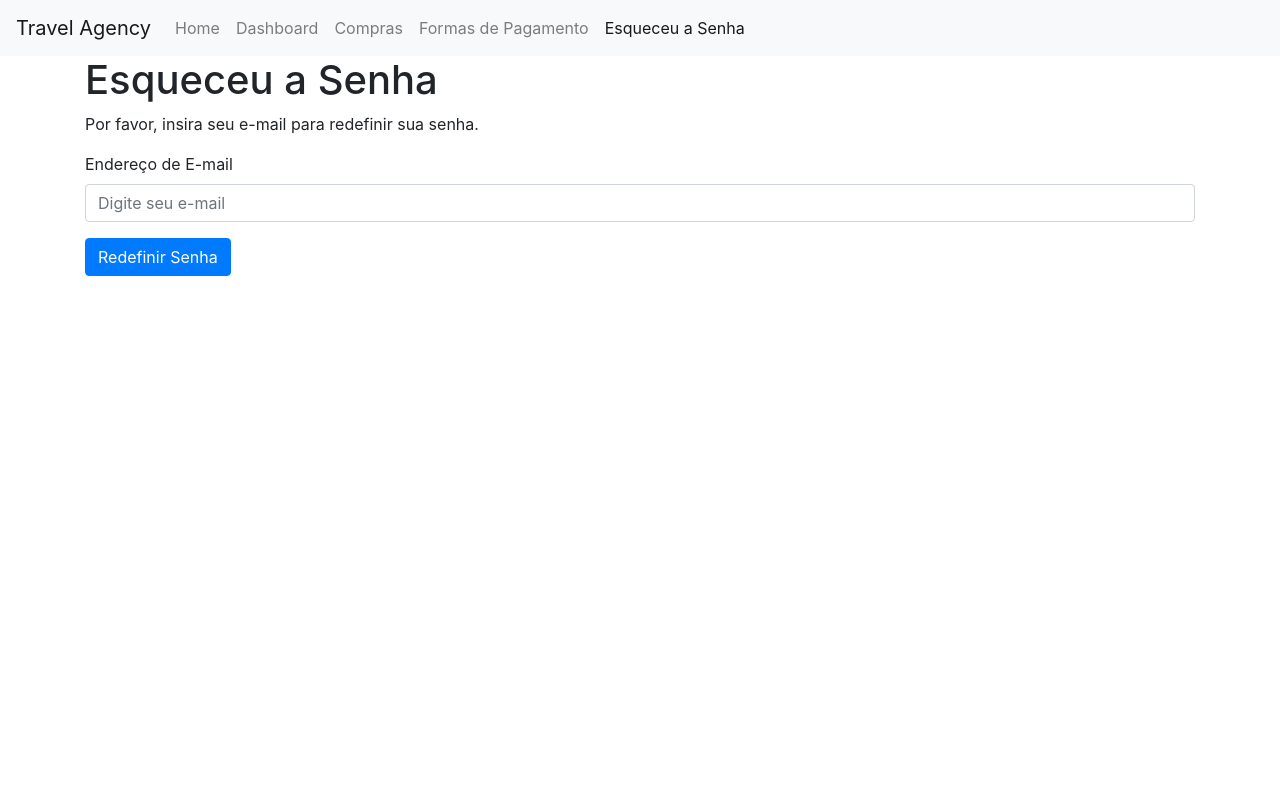
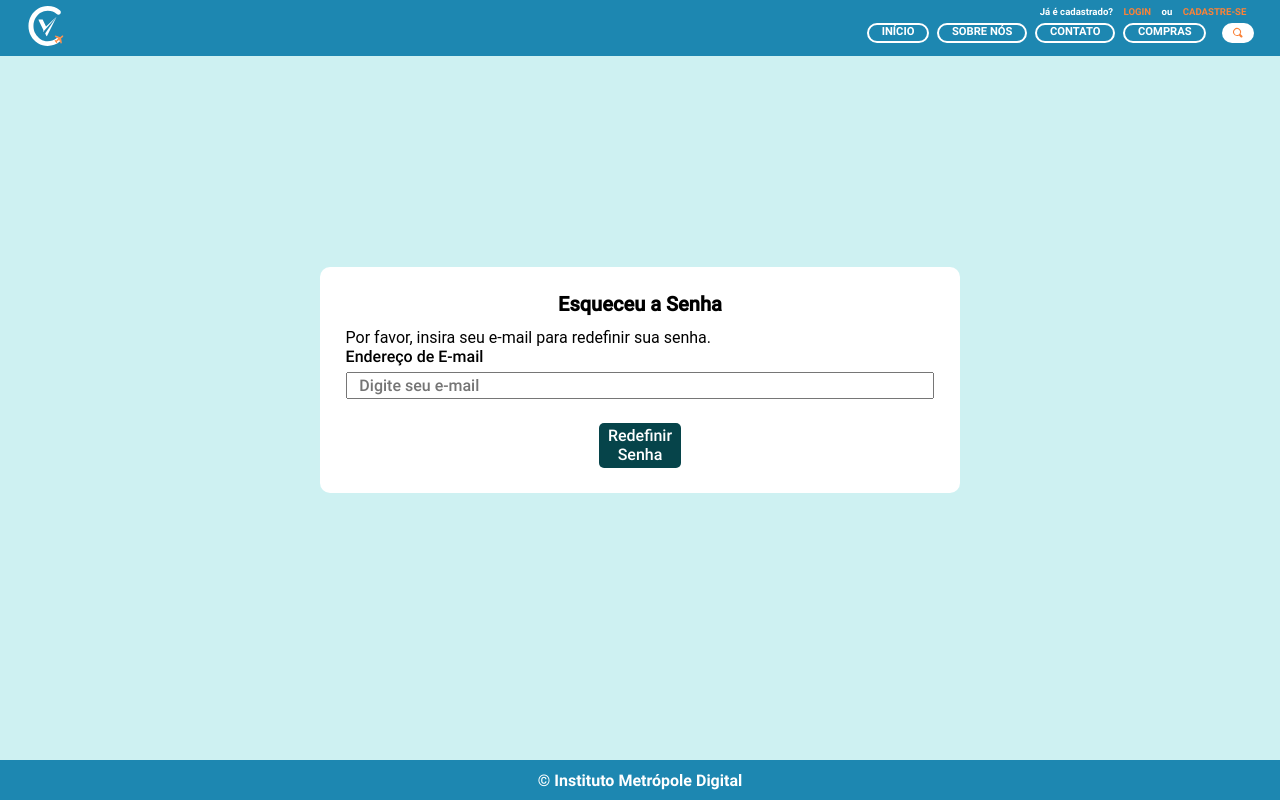
Before and after one commit to IgorGalvaoB/WebDevI-1avaliacao, a plain HTML site: page pages/forgotPassword/forgotPassword.html in a window 1280 px wide. Drawn offline with nearby package versions, Linux system fonts and the light colour scheme.

```diff
--- a/pages/forgotPassword/forgotPassword.html
+++ b/pages/forgotPassword/forgotPassword.html
@@ -1,54 +1,36 @@
 <!DOCTYPE html>
 <html lang="pt-br">
   <head>
-    <meta charset="UTF-8">
-    <meta name="viewport" content="width=device-width, initial-scale=1.0">
+    <meta charset="UTF-8" />
+    <meta name="viewport" content="width=device-width, initial-scale=1.0" />
     <title>Esqueceu a Senha</title>
-    <link href="https://stackpath.bootstrapcdn.com/bootstrap/4.5.2/css/bootstrap.min.css" rel="stylesheet">
-    <link rel="stylesheet" href="esqueceu_senha.css">
+    <link rel="stylesheet" href="forgotPassword.css" />
+    <link rel="icon" href="../../images/logo2.svg" type="image/svg+xml" />
+    <link rel="stylesheet" href="../../styles/navFooter.css" />
+    <link rel="stylesheet" href="../../styles/form.css" />
+    <script src="../../script/global.js" defer></script>
+    <script src="forgotPassword.js" defer></script>
   </head>
   <body>
-    <nav class="navbar navbar-expand-lg navbar-light bg-light">
-        <a class="navbar-brand" href="#">Travel Agency</a>
-        <button class="navbar-toggler" type="button" data-toggle="collapse" data-target="#navbarNav" aria-controls="navbarNav" aria-expanded="false" aria-label="Toggle navigation">
-            <span class="navbar-toggler-icon"></span>
-        </button>
-        <div class="collapse navbar-collapse" id="navbarNav">
-            <ul class="navbar-nav">
-                <li class="nav-item">
-                    <a class="nav-link" href="#">Home</a>
-                </li>
-                <li class="nav-item">
-                    <a class="nav-link" href="#">Dashboard</a>
-                </li>
-                <li class="nav-item">
-                    <a class="nav-link" href="#">Compras</a>
-                </li>
-                <li class="nav-item">
-                    <a class="nav-link" href="#">Formas de Pagamento</a>
-                </li>
-                <li class="nav-item active">
-                    <a class="nav-link" href="#">Esqueceu a Senha <span class="sr-only">(current)</span></a>
-                </li>
-            </ul>
-        </div>
-    </nav>
-
-    <div class="container">
+    <header id="header" class="header"></header>
+    <main class="container-form">
+      <div class="div-form">
         <h1>Esqueceu a Senha</h1>
         <p>Por favor, insira seu e-mail para redefinir sua senha.</p>
         <form>
-            <div class="form-group">
+          <div class="label-div">
             <label for="email">Endereço de E-mail</label>
-                <input type="email" class="form-control" id="email" placeholder="Digite seu e-mail">
+            <input
+              class="form-control"
+              type="email"
+              id="email"
+              placeholder="Digite seu e-mail"
+            />
           </div>
           <button type="submit" class="btn btn-primary">Redefinir Senha</button>
         </form>
       </div>
-
-    <script src="https://code.jquery.com/jquery-3.5.1.slim.min.js"></script>
-    <script src="https://cdn.jsdelivr.net/npm/@popperjs/core@2.5.3/dist/umd/popper.min.js"></script>
-    <script src="https://stackpath.bootstrapcdn.com/bootstrap/4.5.2/js/bootstrap.min.js"></script>
-    <script src="esqueceu_senha.js"></script>
+    </main>
+    <footer id="footer" class="footer"></footer>
   </body>
 </html>
--- /dev/null
+++ b/script/global.js
@@ -0,0 +1,16 @@
+document.addEventListener("DOMContentLoaded", function() {
+    fetch('../../global/header.html')
+        .then(response => response.text())
+        .then(data => {
+            document.getElementById('header').innerHTML = data;
+        })
+        .catch(error => console.error('Error loading header:', error));
+});
+document.addEventListener("DOMContentLoaded", function() {
+    fetch('../../global/footer.html')
+        .then(response => response.text())
+        .then(data => {
+            document.getElementById('footer').innerHTML = data;
+        })
+        .catch(error => console.error('Error loading header:', error));
+});
```
Also changed, not shown: pages/shopping/shopping.html (+1 -1 lines). Lines whose indentation alone changed are shown as unchanged.
